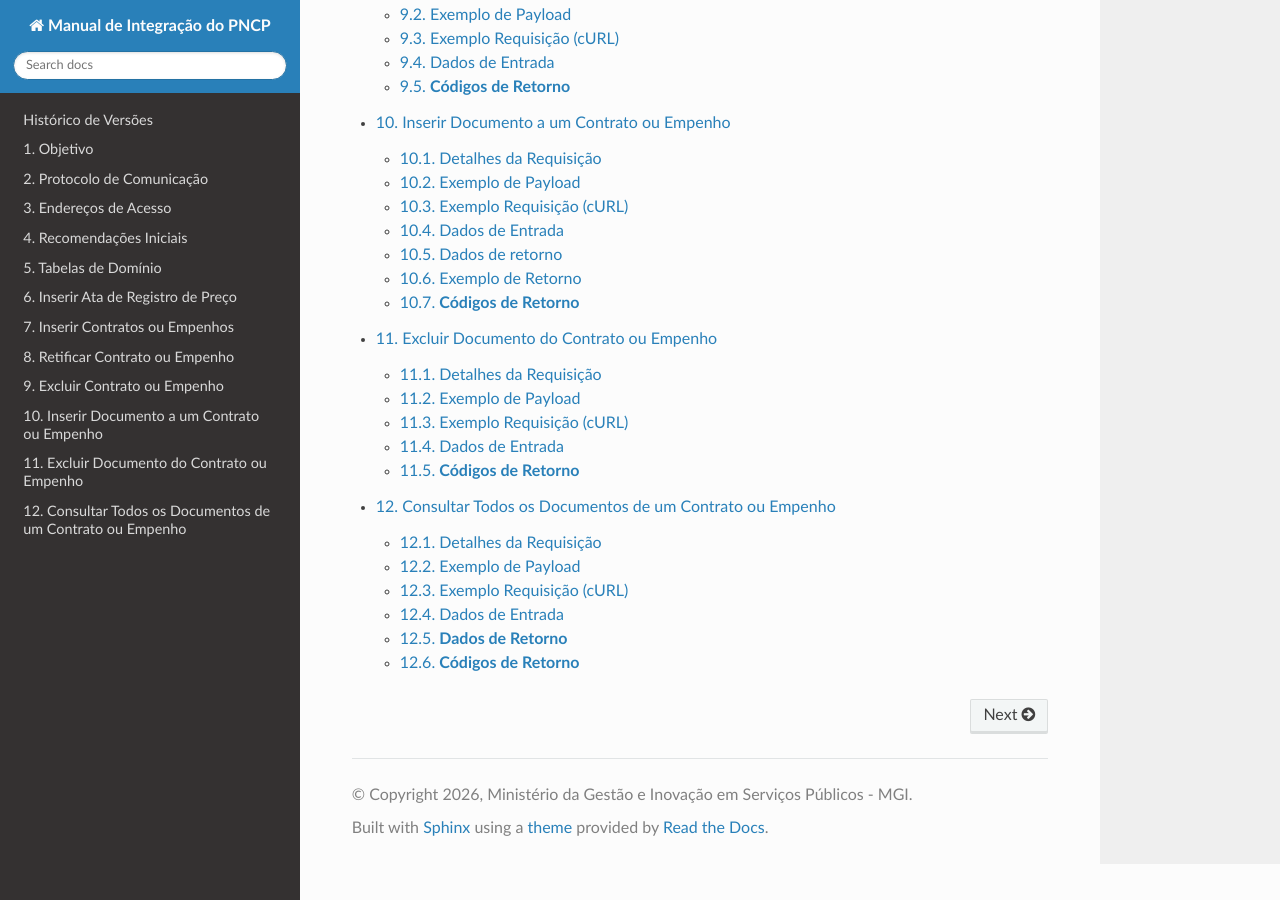
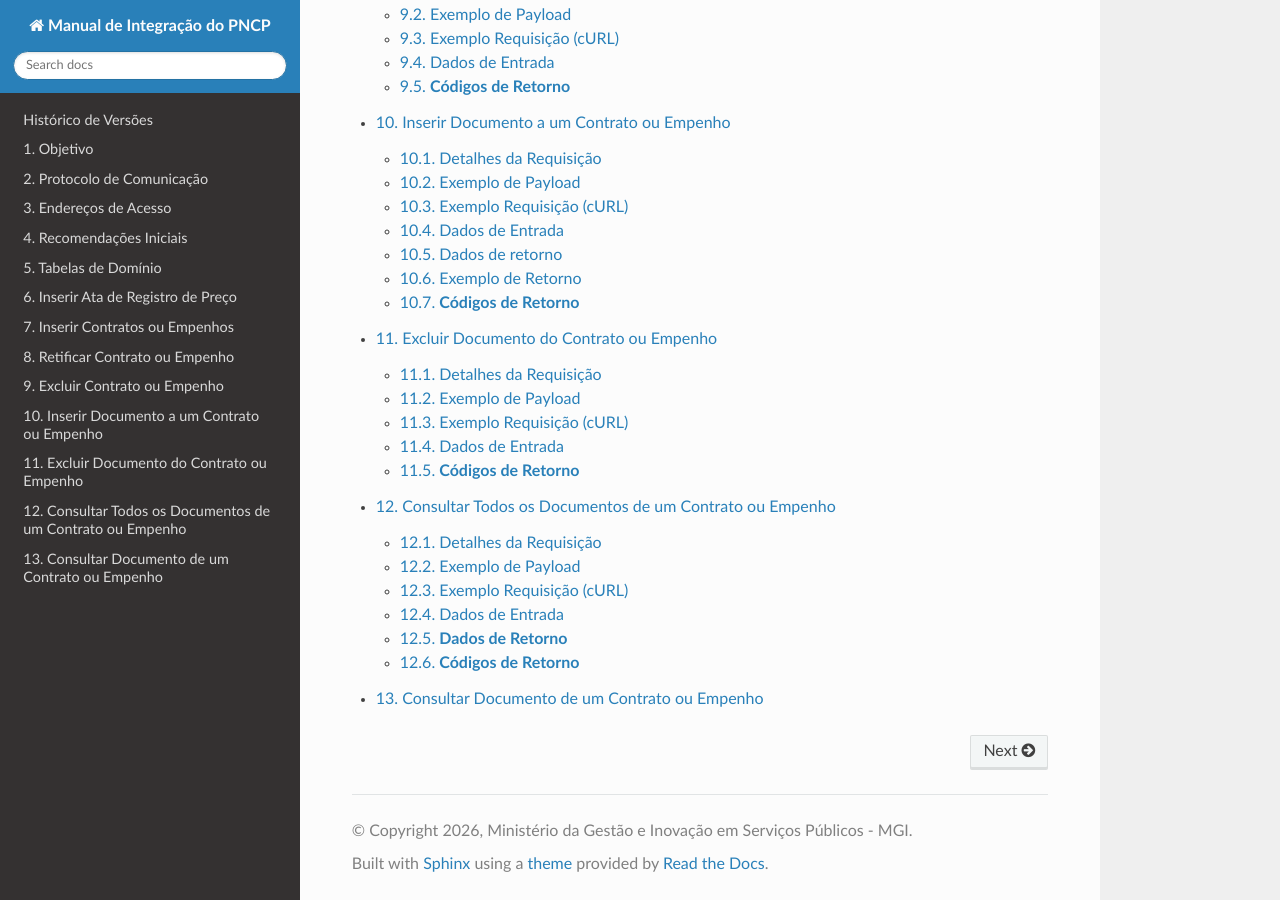
Before and after one commit to carlosmgi/Manual-de-Integracao-do-PNCP, a Sphinx documentation site: the page built from docs/source/index.rst, in a window 1280 px wide and 900 px high, scrolled down 3623 px. Built offline with Sphinx 7.4.7 and the Read the Docs theme 3.1.0, drawn with Linux system fonts in a browser that asks for light colours; pages that are not in the unit, such as notebooks, are missing from menus.

Commit message:
Add option to consult document of a contract or commitment

```diff
--- a/docs/source/index.rst
+++ b/docs/source/index.rst
@@ -31,3 +31,4 @@ Sumário
    Inserir Documento a um Contrato ou Empenho
    Excluir Documento do Contrato ou Empenho
    Consultar Todos os Documentos de um Contrato ou Empenho
+   Consultar Documento de um Contrato ou Empenho
```
